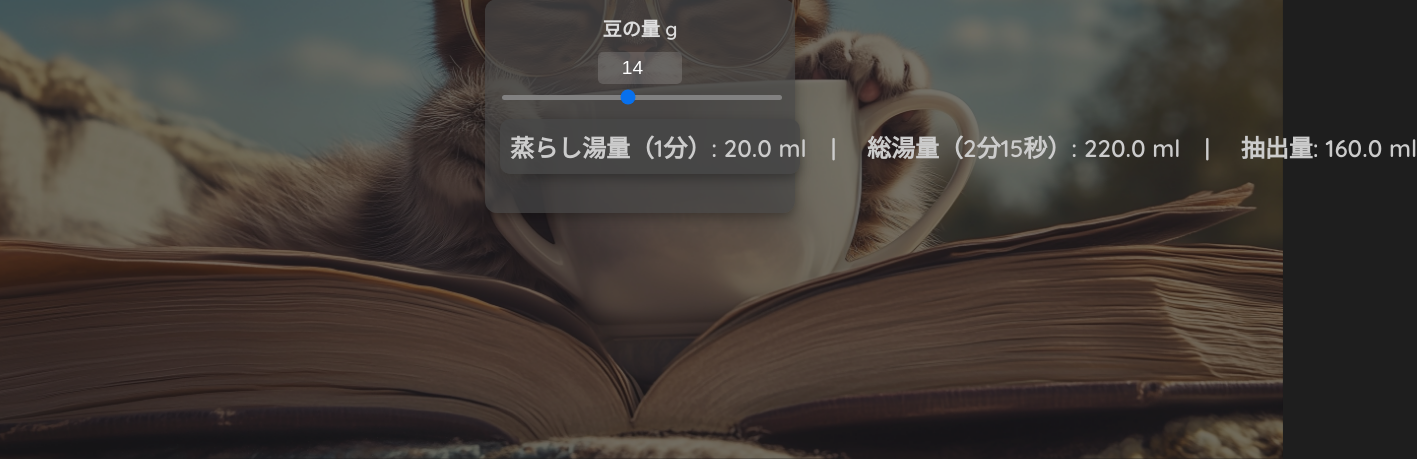
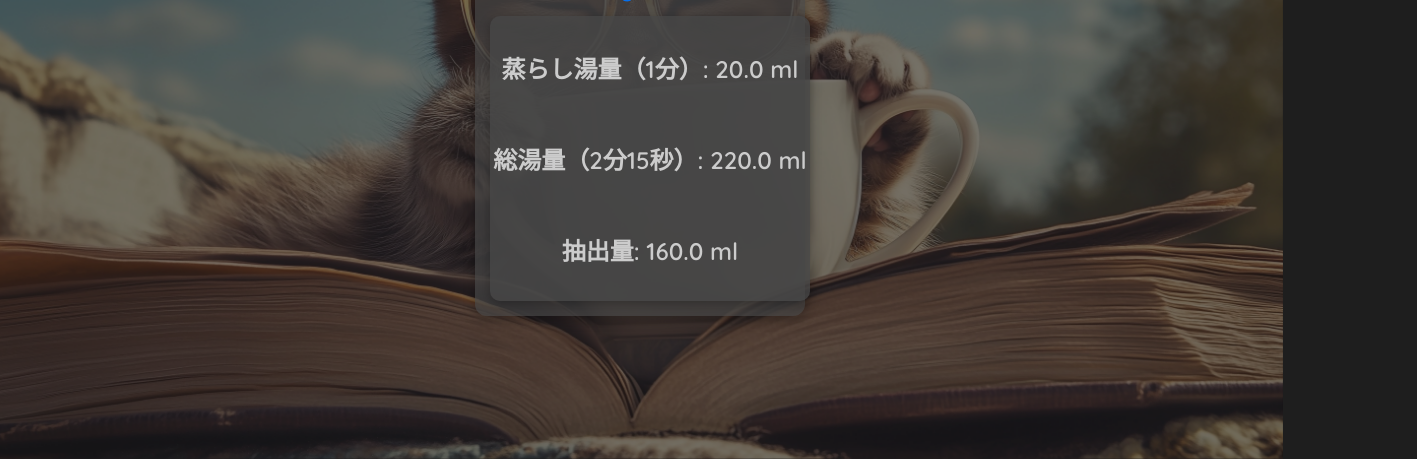
Before and after one commit to waywaybepop/-brew-ratioaikh7a, a plain HTML site: page index.html in a window 1280 px wide. Shown: the part 345-804 px from the top of the page, 1417 px wide, since content can reach past the window. Drawn offline with Linux system fonts and the light colour scheme.

Commit message:
Update index.html

```diff
--- a/index.html
+++ b/index.html
@@ -24,7 +24,7 @@
             overflow: hidden;
         }
 
-        /* 背景アニメーション */
+        /* 背景 */
         body::before {
             content: "";
             position: absolute;
@@ -69,7 +69,7 @@
             padding: 15px;
             border-radius: 12px;
             box-shadow: 0 4px 12px rgba(0, 0, 0, 0.3);
-            width: 280px; /* 横幅を10%広げる */
+            width: 300px; /* 10%広げた */
             animation: fadeIn 1.5s ease-in-out;
         }
 
@@ -114,7 +114,10 @@
             font-size: 1.5em;
             margin-top: 15px;
             font-weight: 600;
-            white-space: nowrap; /* 改行を防ぐ */
+            display: flex;
+            flex-direction: column;
+            gap: 8px; /* 行間を調整 */
+            align-items: center;
         }
 
         /* 結果カード */
@@ -125,7 +128,12 @@
             display: inline-block;
             box-shadow: 0 4px 12px rgba(0, 0, 0, 0.3);
             animation: fadeIn 1s ease-in-out;
-            width: 100%; /* 横幅を10%広げる */
+            width: 100%;
+        }
+
+        /* 各項目 */
+        .result-item {
+            white-space: nowrap; /* 画面サイズに応じて最適化 */
         }
 
         /* スマホ・タブレット・PC用メディアクエリ */
@@ -165,14 +173,14 @@
         <input type="number" id="beans" value="14" min="1">
         <br>
         <input type="range" id="beanRange" min="1" max="30" value="14">
-        <p id="result" class="result-card"></p>
+        <div id="result" class="result-card"></div>
     </div>
 
     <script>
         function calculate() {
             let beans = parseFloat(document.getElementById("beans").value);
             if (isNaN(beans) || beans <= 0) {
-                document.getElementById("result").innerHTML = "正しい数値を入力してください";
+                document.getElementById("result").innerHTML = "<p class='result-item'>正しい数値を入力してください</p>";
                 return;
             }
             let blooming = (beans / 14 * 20).toFixed(1);
@@ -180,9 +188,9 @@
             let extraction = (beans / 14 * 160).toFixed(1);
 
             document.getElementById("result").innerHTML = `
-                蒸らし湯量（1分）: ${blooming} ml　|
-                総湯量（2分15秒）: ${water} ml　|
-                抽出量: ${extraction} ml
+                <p class="result-item">蒸らし湯量（1分）: ${blooming} ml</p>
+                <p class="result-item">総湯量（2分15秒）: ${water} ml</p>
+                <p class="result-item">抽出量: ${extraction} ml</p>
             `;
         }
 
```
